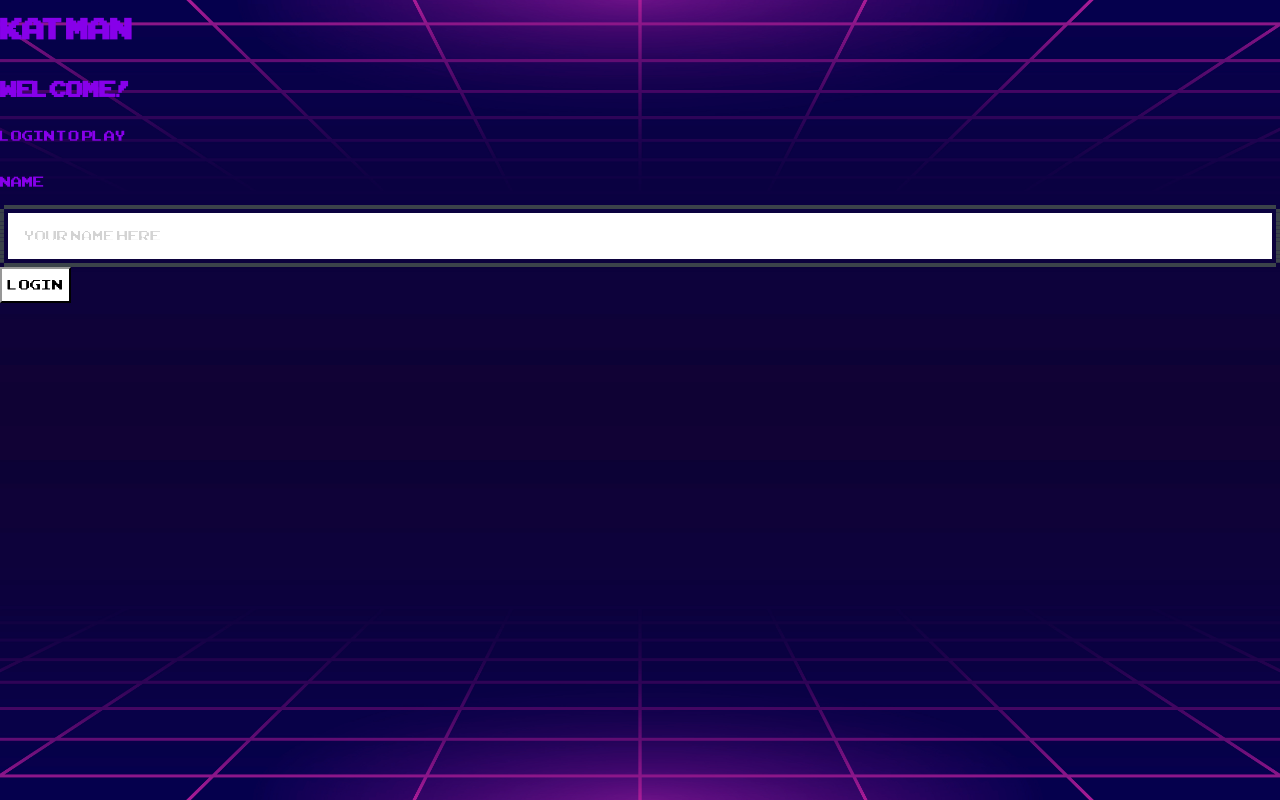
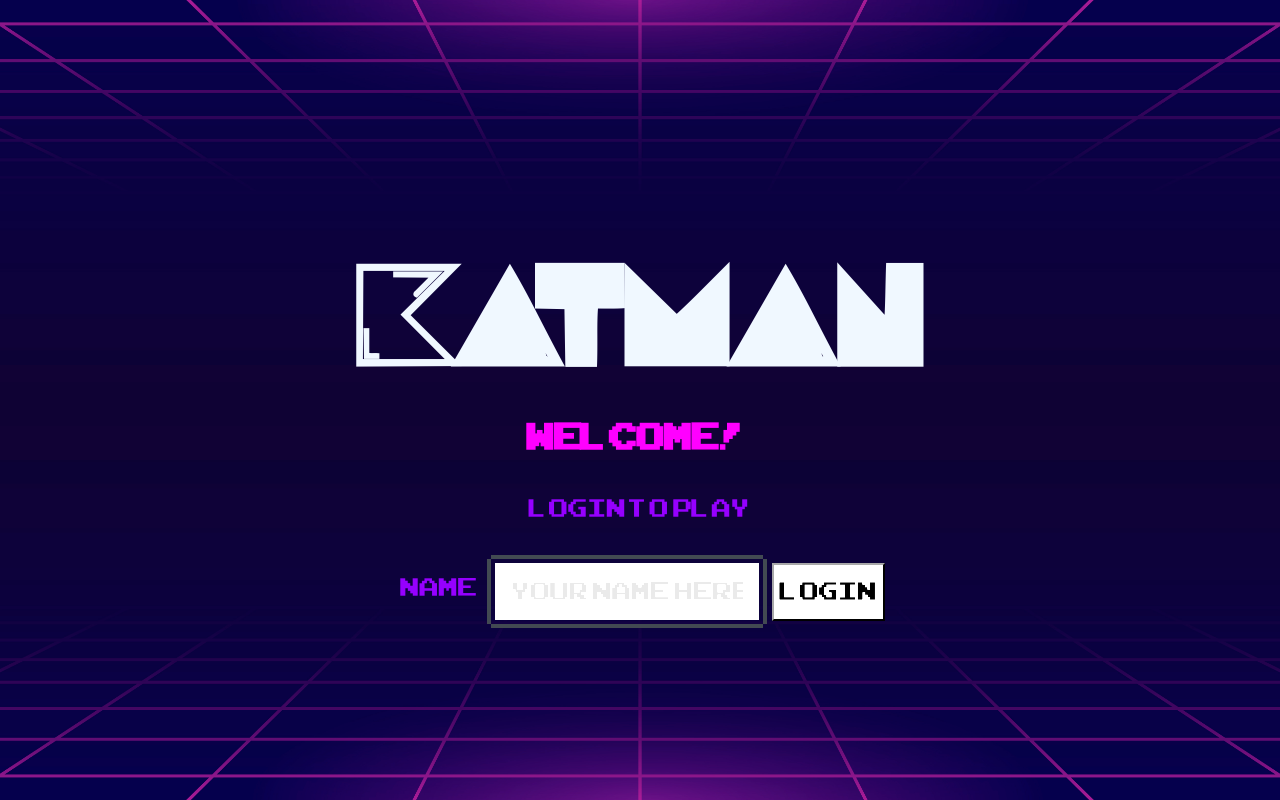
Before and after one commit to rachelstans/startup, a plain HTML site: page login.html in a window 1280 px wide. Drawn offline with nearby package versions, Linux system fonts and the light colour scheme.

Commit message:
finished css for login

```diff
--- a/login.css
+++ b/login.css
@@ -10,40 +10,79 @@
     font-style: normal;
 }
 
+html {
+    height: 100%;
+}
+
 body {
+    margin: 0;
     display: flex;
     flex-direction: column;
     height: 100%;
-    margin-top: 25vh;
+
     background-image: url('91657.jpg');
     background-repeat: no-repeat;
     background-attachment: fixed;
     background-size: 100% 100%;
 }
 
-header {
-    flex: 0 25vh;
-    display: flex;
-    justify-content: center;
-    align-items: center;
-}
-
-header h1 {
+h1 {
     font-family: mainTitle;
     color: aliceblue;
     font-size: 100px;
 }
 
-/* fix to make look more like a retro game */
+h2 {
+    font-size: 50px;
+    filter: brightness(200%);
+}
+
 main {
-    flex: 0 10vh;
+    flex: 1 !important;
+
+    display: flex !important;
+    flex-direction: column !important;
+    justify-content: center !important;
+    align-items: center !important;
+}
+
+#top {
+    flex: 1 0 50% !important;
+
     display: flex;
     flex-direction: column;
-    font-family: normalText;
-    color: indigo;
-    filter: brightness(180%);
-    font-size: 20px;
-    /* margin-left: 10vh; */
-    justify-content: center;
+    justify-content: end;
     align-items: center;
 }
+
+#bottom {
+    flex: 1 0 50% !important;
+    color:indigo;
+    font-family: normalText;
+    font-size: 35px;
+    filter: brightness(200%);
+
+    display: flex;
+    flex-direction: column;
+    align-items: center !important;
+    justify-content: start !important;
+}
+
+#input {
+    display: flex !important;
+    flex-direction: row;
+    align-items: center;
+    justify-content: center;
+}
+
+label {
+    padding: 10px;
+}
+
+input {
+    height: 65px;
+}
+
+form {
+    padding: 5px;
+}
```
